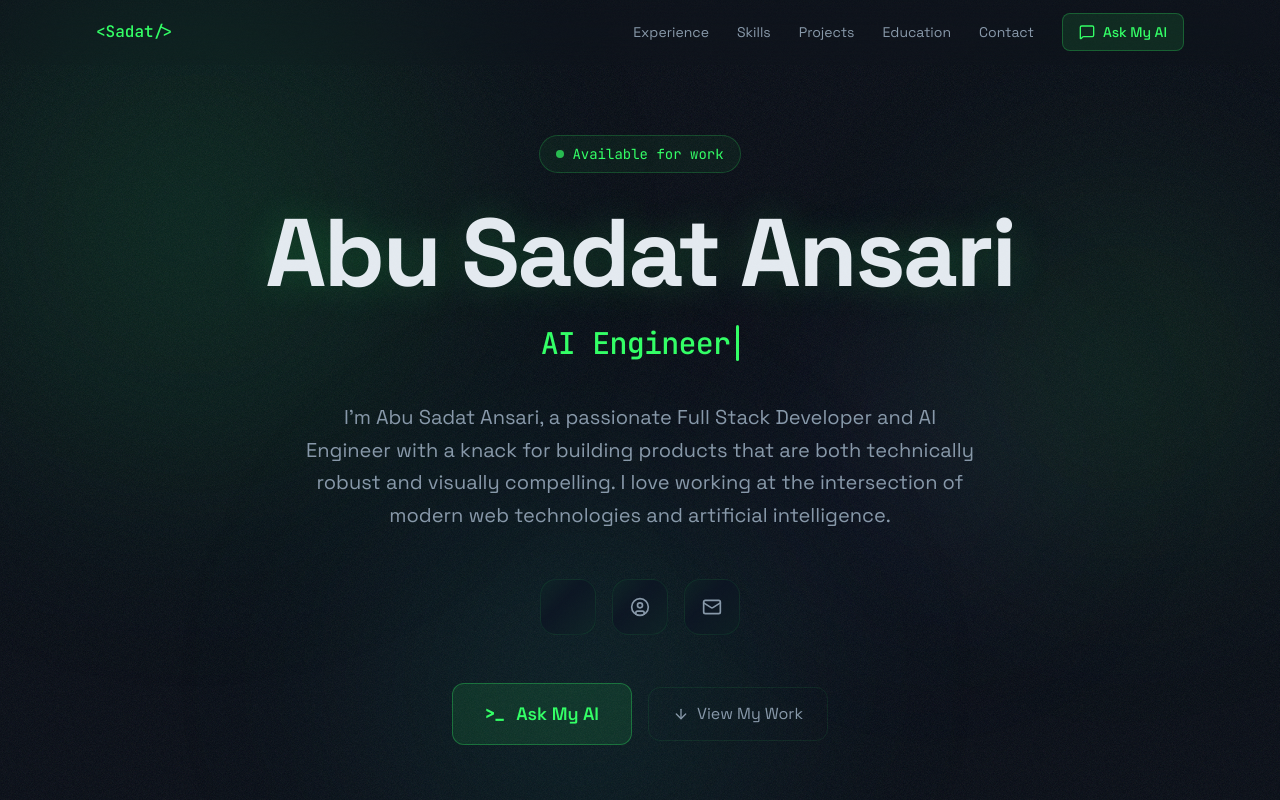
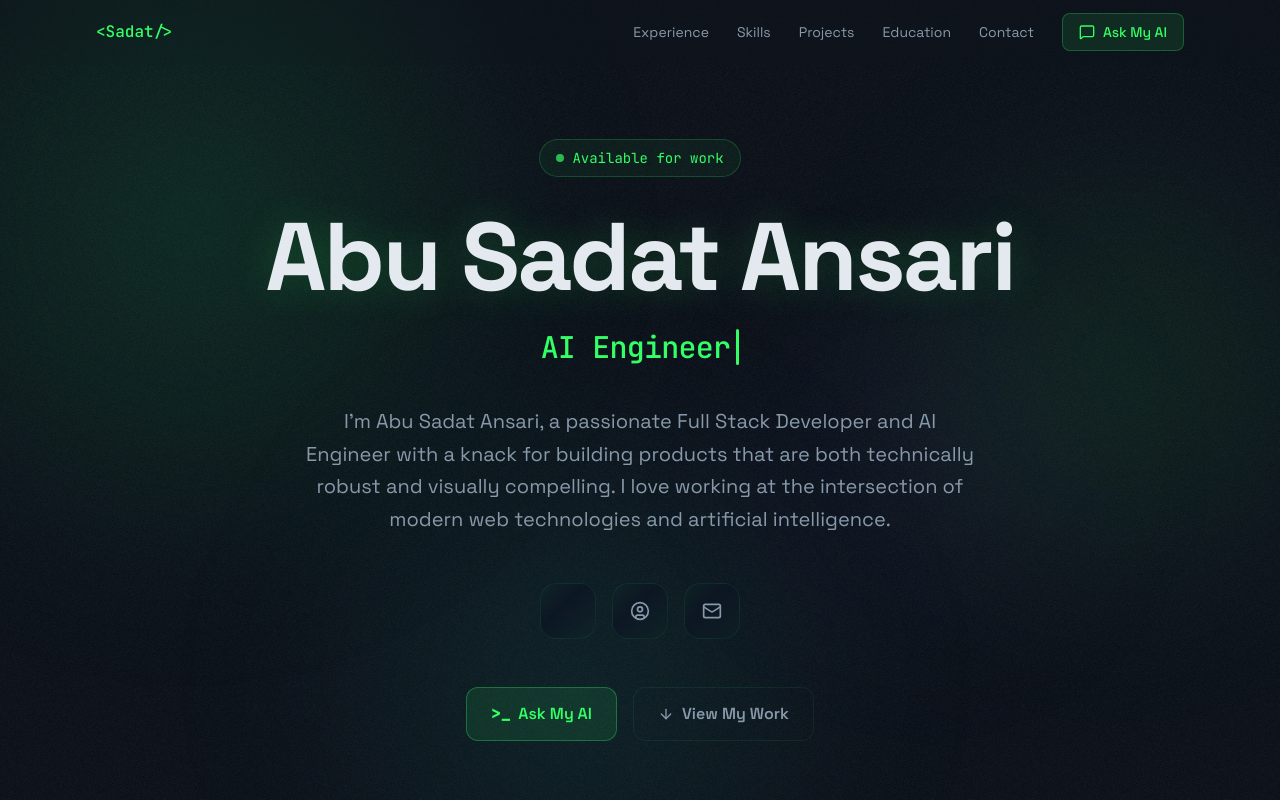
Before and after one commit to Abusadat18/Portfolio_RAG, a Next.js app: page / in a window 1280 px wide. Shown: the top 800 px of the page. Built offline with nearby package versions, Linux system fonts and the light colour scheme; some icons are missing.

Commit message:
Refactor button styles in Hero component for improved spacing and consistency

```diff
--- a/components/sections/Hero.tsx
+++ b/components/sections/Hero.tsx
@@ -125,13 +125,13 @@ export default function Hero() {
                 boxShadow: "0 0 30px rgba(51,255,102,0.25), 0 0 60px rgba(51,255,102,0.1)",
               }}
               whileTap={{ scale: 0.97 }}
-              className="inline-flex items-center gap-3 px-8 py-4 rounded-xl
+              className="inline-flex items-center gap-2 px-6 py-3.5 rounded-xl
                          bg-[#33ff66]/10 border border-[#33ff66]/30
-                         text-[#33ff66] font-semibold text-lg
+                         text-[#33ff66] font-semibold
                          hover:bg-[#33ff66]/15 hover:border-[#33ff66]/50
-                         transition-colors"
+                         transition-colors text-base"
             >
-              <span className="font-code text-base">{">"}_</span>
+              <span className="font-code">{">"}_</span>
               Ask My AI
             </motion.span>
           </Link>
@@ -142,7 +142,7 @@ export default function Hero() {
             className="inline-flex items-center gap-2 px-6 py-3.5 rounded-xl
                        border border-[var(--border)] text-[var(--text-secondary)]
                        hover:text-[var(--text-primary)] hover:border-[var(--border-hover)]
-                       transition-colors text-base"
+                       transition-colors text-base font-semibold"
           >
             <ArrowDown className="w-4 h-4" />
             View My Work
```
